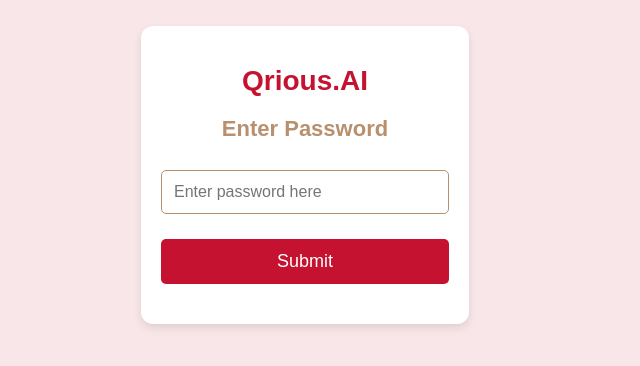
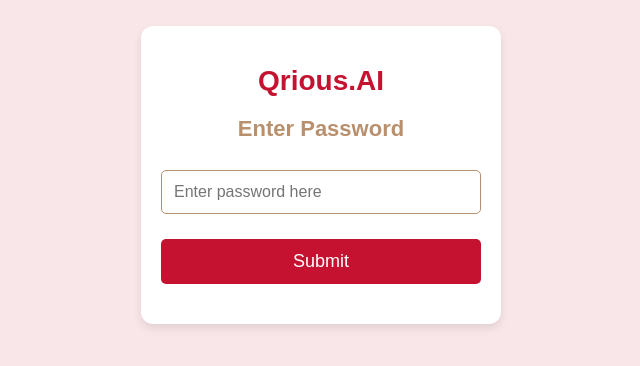
Before and after one commit to HarshaVarrdan/harshavarrdan.github.io, a plain HTML site: page index.html in a window 1280 px wide. Shown: the part 236-602 px from the top of the page, without its empty margins (359-999 px from the left). Drawn offline with Linux system fonts and the light colour scheme.

Commit message:
Update style.css

```diff
--- a/style.css
+++ b/style.css
@@ -32,8 +32,8 @@
   padding: 20px;
   border-radius: 12px;
   box-shadow: 0 4px 8px rgba(0, 0, 0, 0.1);
-  max-width: 90%;
-  width: 400px;
+  max-width: 100%;
+  width: 100%;
   margin: 20px;
 }
 
```
